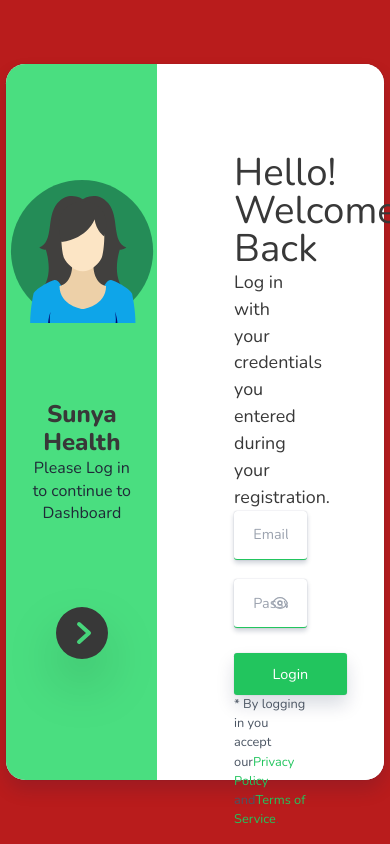
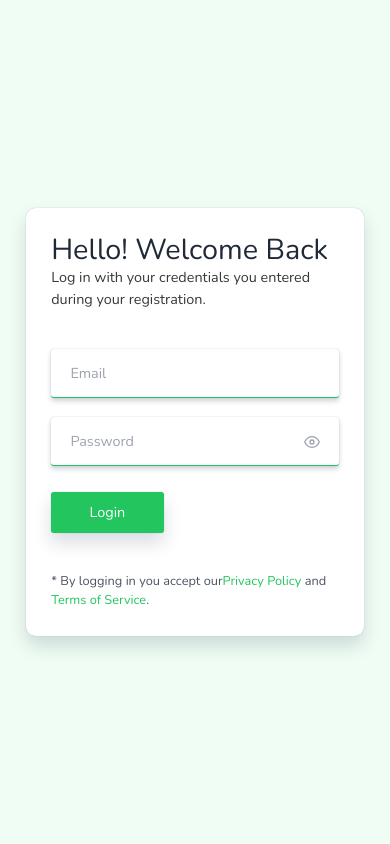
Before and after one commit to anup-stha/health-dashboard, a Next.js app: page / in a window 390 px wide. Built offline with nearby package versions, Linux system fonts and the light colour scheme; no server answers.

Commit message:
Made Login Screen Responsive

```diff
--- a/src/modules/auth/LoginPage.tsx
+++ b/src/modules/auth/LoginPage.tsx
@@ -50,9 +50,9 @@ export const LoginPage = () => {
   };
 
   return (
-    <div className="h-screen py-20 overflow-hidden px-72 lg:bg-red-700 bg-green-50 lg:px-2">
-      <div className="flex h-full bg-white rounded-3xl shadow-E400">
-        <div className="flex flex-col items-center justify-center w-2/5 bg-green-400 rounded-tr-none rounded-br-none gap-y-24 z-2 bg-transition rounded-3xl ">
+    <div className="flex items-center justify-center w-full h-screen py-20 overflow-hidden bg-green-50 lg:py-64 md:px-8 sm:p-0 ">
+      <div className="flex w-full h-full bg-white max-w-6xl rounded-3xl shadow-E400 3xl:max-w-[80%] sm:max-w-none">
+        <div className="flex flex-col items-center justify-center w-2/5 bg-green-400 rounded-tr-none rounded-br-none sm:rounded-none sm:w-0 gap-y-24 z-2 bg-transition rounded-3xl sm:opacity-0 ">
           <Image
             src={LoginAvatar}
             alt="Login Avatar"
@@ -74,13 +74,15 @@ export const LoginPage = () => {
             className="filter drop-shadow-2xl text-gray-850"
           />
         </div>
-        <div className="flex flex-col justify-between w-3/5 px-24 bg-white rounded-tl-none rounded-bl-none py-28 rounded-3xl bg-out-transition fadeInLogin">
+        <div className="flex items-center w-3/5 px-20 py-32 rounded-tl-none rounded-bl-none sm:px-8 sm:bg-green-50 sm:rounded-none sm:w-full sm:h-full sm:py-6 lg:px-12 rounded-3xl bg-out-transition fadeInLogin ">
+          <div className="flex flex-col justify-between h-full bg-white sm:h-auto lg:justify-center sm:px-8 sm:shadow-E400 sm:py-8 lg:gap-y-16 sm:gap-y-12 sm:rounded-xl">
             <div className="flex flex-col text-left">
-            <p className="text-5xl font-medium text-gray-850">
+              <p className="text-5xl font-medium text-gray-800 sm:text-4xl">
                 Hello! Welcome Back
               </p>
-            <p className=" text-[1.4rem] font-light text-gray-850 ">
-              Log in with your credentials you entered during your registration.
+              <p className=" text-[1.4rem] font-light text-gray-850 lg:text-lg ">
+                Log in with your credentials you entered during your
+                registration.
               </p>
             </div>
 
@@ -114,7 +116,7 @@ export const LoginPage = () => {
               >
                 Privacy Policy
               </a>{" "}
-            and
+              and{" "}
               <a
                 className="text-green-500 cursor-pointer"
                 href="https://sunyahealth-landing.vercel.app/terms"
@@ -128,5 +130,6 @@ export const LoginPage = () => {
           </div>
         </div>
       </div>
+    </div>
   );
 };
--- a/src/styles/globals.scss
+++ b/src/styles/globals.scss
@@ -52,11 +52,21 @@ html {
   }
 }
 
+@media (min-width: 112.5em) {
+  html {
+    font-size: 120%;
+  }
+}
+
 // login
 .bg-transition {
   animation: widthAnimation 1s ease-in-out;
   animation-delay: 0.1s;
   animation-fill-mode: backwards;
+  @media (max-width: 37.5em) {
+    animation: slideIn 1.4s ease-in;
+    transform: translateX(-100vw);
+  }
 }
 
 .bg-out-transition {
@@ -81,9 +91,29 @@ html {
   }
 }
 
+@keyframes slideIn {
+  0% {
+    opacity: 1;
+    transform: translateX(0vw);
+    @apply w-full;
+  }
+
+  75% {
+    opacity: 1;
+    transform: translateX(0vw);
+    @apply w-full;
+  }
+
+  100% {
+    opacity: 0;
+    transform: translateX(-200vw);
+    @apply w-0;
+  }
+}
+
 @keyframes widthAnimation {
   0% {
-    @apply w-full rounded-3xl;
+    @apply w-full rounded-2xl max-w-8xl;
   }
 
   50% {
@@ -101,7 +131,7 @@ html {
   }
 
   100% {
-    @apply opacity-100;
+    @apply opacity-100 w-full;
   }
 }
 
--- a/tailwind.config.js
+++ b/tailwind.config.js
@@ -8,12 +8,16 @@ module.exports = {
   darkMode: false, // or 'media' or 'class'
   theme: {
     screens: {
+      "3xl": { min: "112.5em" },
       "2xl": { max: "112.5em" },
       lg: { max: "75em" },
       md: { max: "56.25em" },
       sm: { max: "37.5em" },
     },
     extend: {
+      maxWidth: {
+        "8xl": "100rem",
+      },
       spacing: {
         zero: "0rem",
         tiny: "0.8rem",
```
Lines whose indentation alone changed are shown as unchanged.
